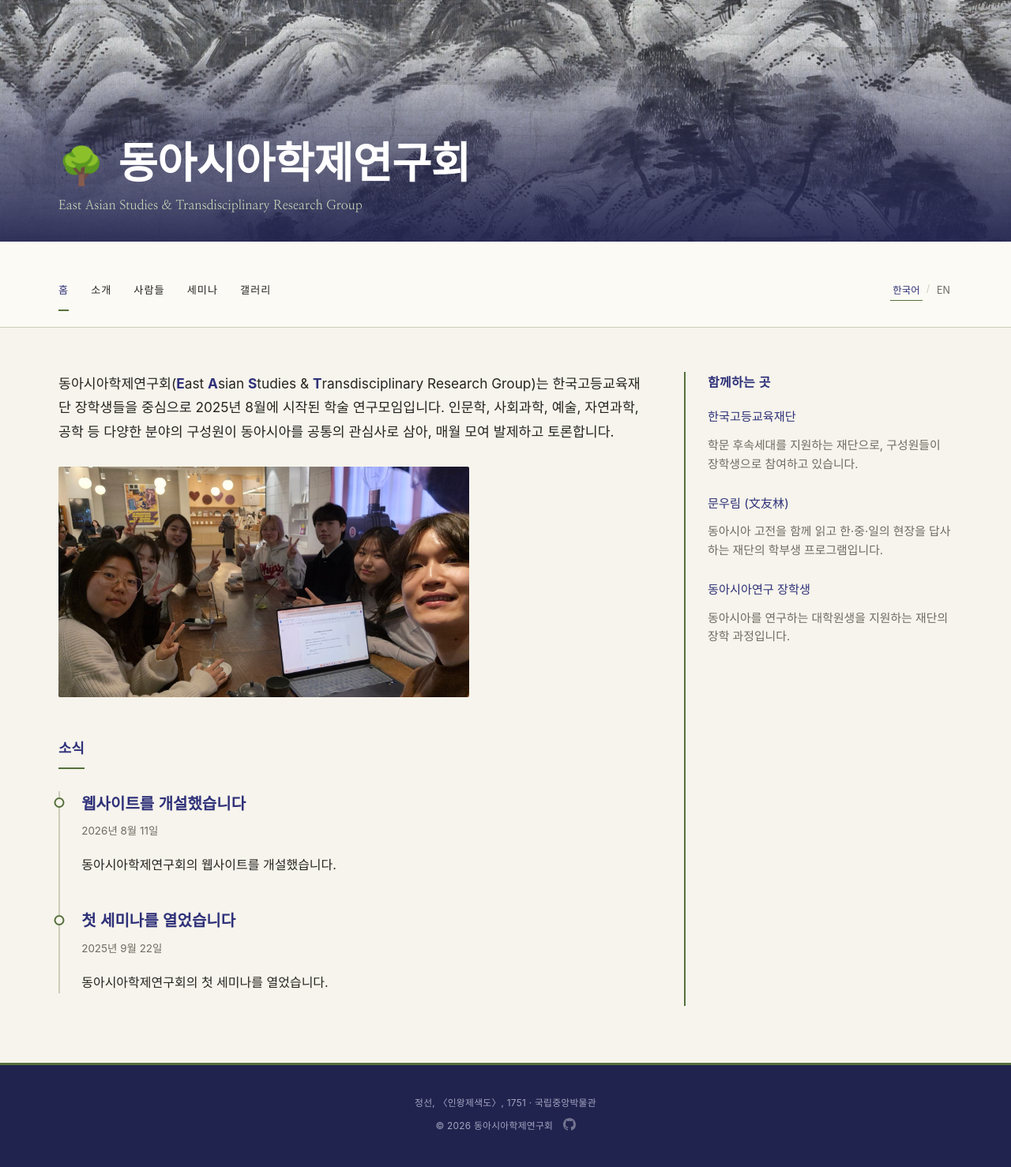
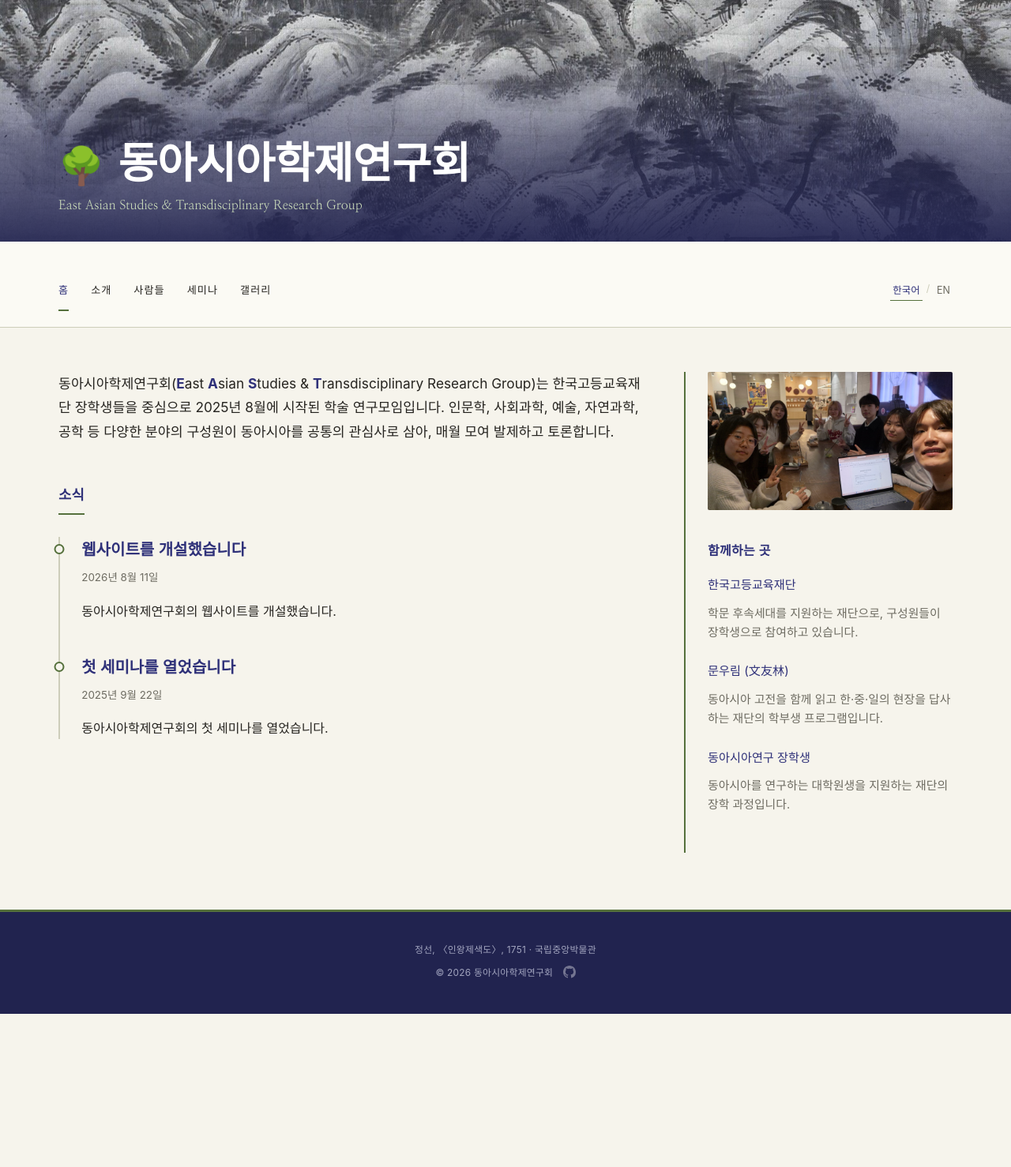
Before and after one commit to eastasia-interdisciplinary/eastasia-interdisciplinary.github.io, a Jekyll site: the page built from index.html, in a window 1280 px wide. Shown: the whole page at 79% size. Built offline with Jekyll 4.4.1, drawn with Linux system fonts in a browser that asks for light colours; some web fonts are replaced; after the commit the page ends 1284 px from its top, so only the background shows below that.

Commit message:
Move the home photo into the margin
Below the introduction it read as a section of the page, which is more
than a supporting photograph should be. The margin is where this site
already puts supporting material, and the reading column stays text.

Co-Authored-By: Claude Opus 5 (1M context) <noreply@anthropic.com>

```diff
--- a/assets/css/style.css
+++ b/assets/css/style.css
@@ -287,16 +287,14 @@ html[data-lang="en"] .i18n-ko { display: none; }
 /* Text first, photo beside it: the sentence says what the group is, the
    photo shows it, and that is the order they should be read in. At full
    column width the faces dominated a page that is mostly text. */
-/* Text first, at the full width of the column: side by side, the name and
-   its English expansion could not fit on one line without shrinking the
-   photo further, and the name reading as one unbroken phrase matters more
-   than the two sitting shoulder to shoulder. */
+/* The introduction keeps the full column width, so the name and its English
+   expansion sit on one line. */
 .home-intro { margin-bottom: 3.2rem; }
-.home-intro .lede { margin: 0 0 1.8rem; }
+.home-intro .lede { margin: 0; }
 
+/* the photo is marginalia: supporting the page, not part of its argument */
 .home-photo {
-  margin: 0;
-  max-width: 520px;
+  margin: 0 0 2.4rem;
 }
 .home-photo img {
   display: block;
--- a/index.html
+++ b/index.html
@@ -12,10 +12,7 @@ layout: default
     <p class="i18n-en">{{ site.title }}, the <b class="acronym">E</b>ast <b class="acronym">A</b>sian <b class="acronym">S</b>tudies &amp; <b class="acronym">T</b>ransdisciplinary Research Group, began in August 2025 among scholarship recipients of the Korea Foundation for Advanced Studies. Members work in the humanities, social sciences, arts, natural sciences and engineering, and meet each month to present and discuss.</p>
     </div>
 
-    <figure class="home-photo">
-    <img src="{{ '/assets/images/home-gathering.jpg' | relative_url }}" alt="" loading="lazy">
-    </figure>
-  </div>
+    </div>
 
   <h2 class="section-label"><span class="i18n-ko">소식</span><span class="i18n-en">News</span></h2>
 
@@ -60,5 +57,14 @@ layout: default
 </main>
 
 <aside class="sidebar">
+  {%- comment -%}
+    The photo is supplementary, so it sits in the margin where this site puts
+    supplementary things, rather than interrupting the column that is being
+    read.
+  {%- endcomment -%}
+  <figure class="home-photo">
+    <img src="{{ '/assets/images/home-gathering.jpg' | relative_url }}" alt="" loading="lazy">
+    </figure>
+
   {% include lineage.html %}
 </aside>
```
